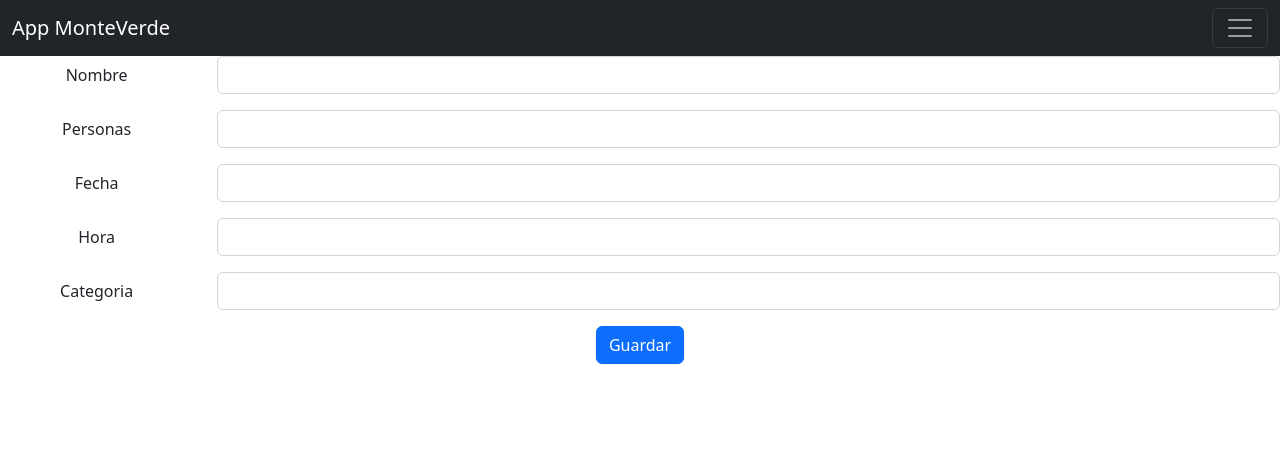
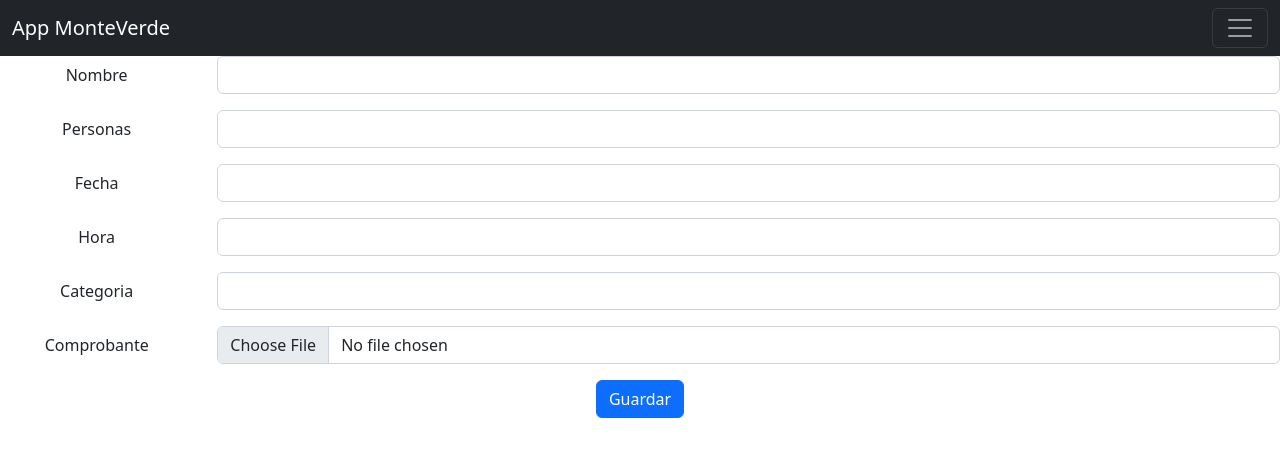
Before and after one commit to EdgarLuna7799/apprestaurante, a React (Create React App) app: page /formulario in a window 1280 px wide. Shown: the top 456 px of the page. Built offline with nearby package versions, Linux system fonts and the light colour scheme; no server answers.

Commit message:
make it better

```diff
--- a/src/components/formularios/Formulario.js
+++ b/src/components/formularios/Formulario.js
@@ -12,6 +12,7 @@ function Formulario() {
     fecha:'',
     hora:"",
     categoria:"",
+    image:""
   }
 
   const [guardarClientes, setguardarClientes]=useState(variables);
@@ -140,6 +141,21 @@ function Formulario() {
             />
           </div>
         </div>
+
+        <div class="row mb-3">
+          <label class="col-sm-2 col-form-label">
+            Comprobante
+          </label>
+          <div class="col-sm-10">
+            <input
+            type="file"
+            class="form-control"
+            name="image"
+            value={guardarClientes.image}
+            onChange={obtenerValues}
+            />
+          </div>
+        </div>
         <button type="submit" class="btn btn-primary">
           {guardarClientes._id===""?"Guardar":"Actualizar"}
 
```
